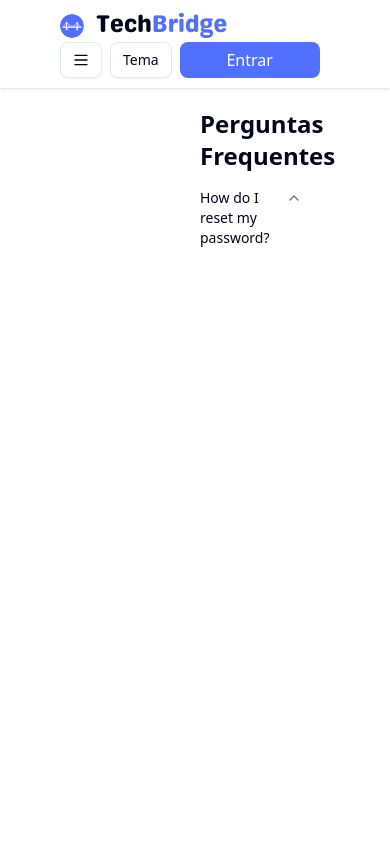
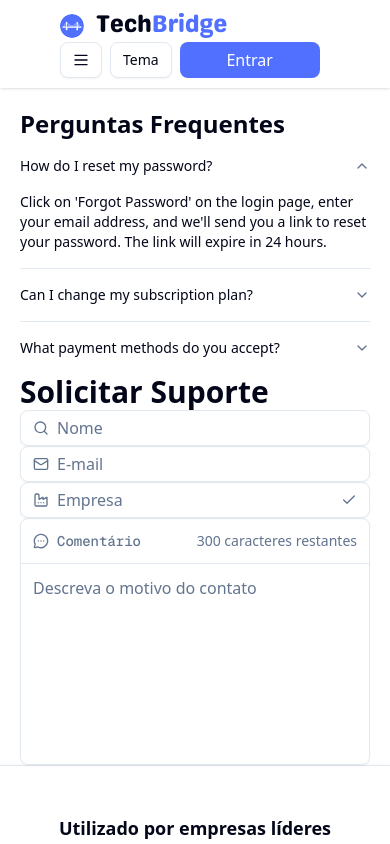
Before and after one commit to GiovanneIM/TechBridge, a Next.js app in the folder TechBridge/frontend/: page /suporte in a window 390 px wide. Shown: the top 844 px of the page. Built offline with nearby package versions, Linux system fonts and the light colour scheme.

Commit message:
Giovanne

```diff
--- a/TechBridge/frontend/src/app/(main)/suporte/page.jsx
+++ b/TechBridge/frontend/src/app/(main)/suporte/page.jsx
@@ -25,7 +25,7 @@ import {
 
 export default function Suporte() {
     return (<>
-        <div className="grid grid-cols-2 mx-50">
+        <div className="lg:grid grid-cols-2 mx-5 md:mx-20 lg:mx-10 xl:mx-50">
 
             {/* Perguntas frequentes */}
             <div>
@@ -51,7 +51,7 @@ export default function Suporte() {
 
             {/* Solicitar suporte */}
             <div>
-                <div className="font-bold text-2xl">Solicitar Suporte</div>
+                <div className="font-bold text-3xl">Solicitar Suporte</div>
                 {/* Nome */}
                 <InputGroup>
                     <InputGroupInput placeholder="Nome" />
```
